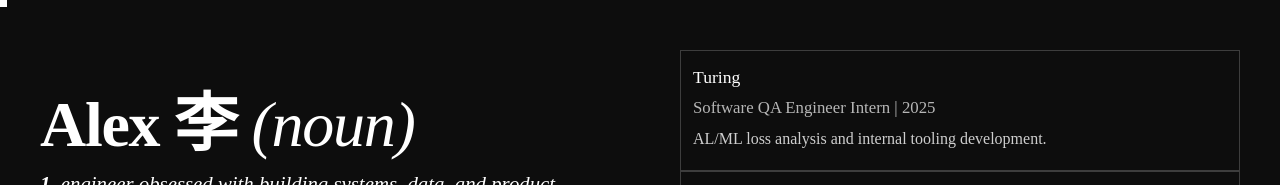
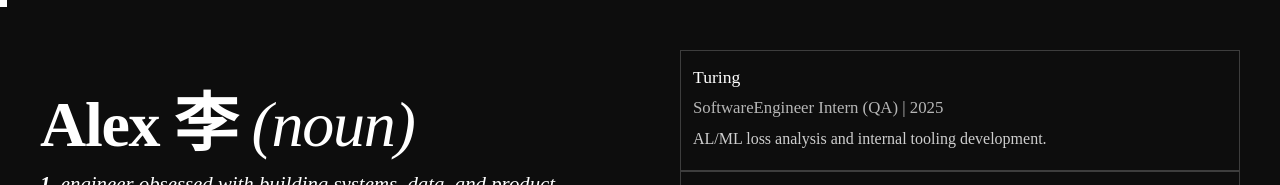
Before and after one commit to itsalexli/AlexWebsite, a Next.js app: page / in a window 1280 px wide. Shown: the top 185 px of the page. Built offline with nearby package versions, Linux system fonts and the light colour scheme.

Commit message:
Update role title for Turing experience
Changed the role from 'Software QA Engineer Intern' to 'SoftwareEngineer Intern (QA)' in the experiences array for improved accuracy.

```diff
--- a/src/app/info.tsx
+++ b/src/app/info.tsx
@@ -51,7 +51,7 @@ export default function Info() {
   const experiences = [
     {
       company: "Turing",
-      role: "Software QA Engineer Intern",
+      role: "SoftwareEngineer Intern (QA)",
       description: "AL/ML loss analysis and internal tooling development.",
       date: "2025",
       logo: "/turing.png",
```
